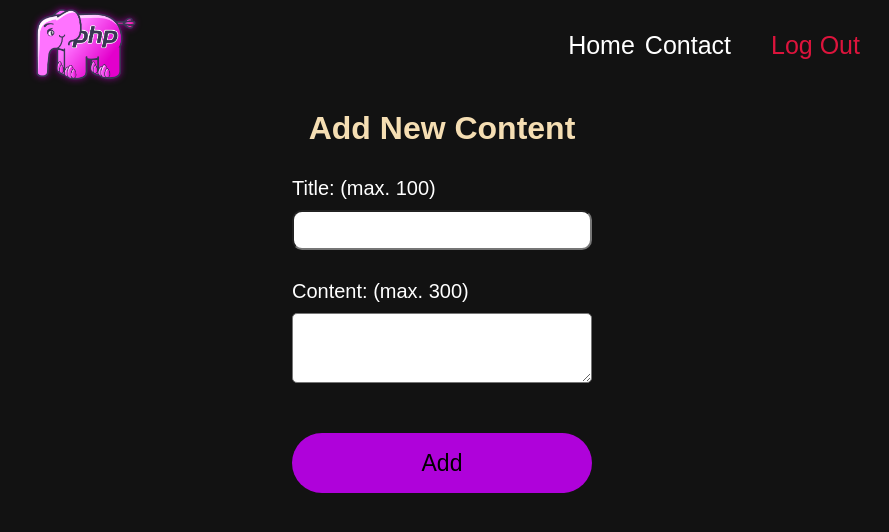
After one commit to Jero3093/PHP---Login, a PHP site: page /pages/newContent.php in a window 1280 px wide. The commit adds this page. Shown: the top 532 px of the page, without its empty margins (198-1087 px from the left). Run offline with PHP 8.4, Linux system fonts and the light colour scheme; the visitor is signed in with stand-in values (Sample User, id 1).

Commit message:
Agregar nuevo contenido

```diff
--- a/database/schema.sql
+++ b/database/schema.sql
@@ -4,4 +4,4 @@ CREATE TABLE signup (id INT(11) AUTO_INCREMENT, name VARCHAR(100), email VARCHAR
 
 CREATE TABLE contact (id INT(11) AUTO_INCREMENT, name VARCHAR(100), url VARCHAR(200), icon_url VARCHAR(100));
 
-CREATE TABLE content (id INT(11) AUTO_INCREMENT, img_url VARCHAR(200), text VARCHAR(300));
+CREATE TABLE content (id INT(11) AUTO_INCREMENT, title VARCHAR(100), img_url VARCHAR(200), text VARCHAR(300));
--- a/pages/home.php
+++ b/pages/home.php
@@ -29,6 +29,11 @@ if (!isset($_SESSION['email'])) {
         ?>
     </main>
 
+    <a href="./newContent.php" class="AddButton">
+        <div class="line1"></div>
+        <div class="line2"></div>
+    </a>
+
     <!--JS-->
     <script src="./../js/content.js"></script>
 </body>
--- /dev/null
+++ b/pages/newContent.php
@@ -0,0 +1,44 @@
+<!DOCTYPE html>
+<html lang="en">
+
+<?php
+session_start();
+
+if (!isset($_SESSION['email'])) {
+    header("location: ./../");
+    exit();
+}
+
+?>
+
+<head>
+    <meta charset="UTF-8">
+    <meta name="viewport" content="width=device-width, initial-scale=1.0">
+    <link rel="stylesheet" href="./../style.css">
+    <link rel="shortcut icon" href="./../assets/icons/PHP.png" type="image/x-icon">
+    <title>PHP - New Content</title>
+</head>
+
+<body>
+    <?php include("./../src/components/header.php") ?>
+
+
+    <form action="./../php/agregarContenido.php" method="post" class="NewContentForm">
+        <h1 class="NewContentForm-title">Add New Content</h1>
+
+        <div class="NewContentForm-input_container">
+            <label for="content" class="NewContentForm-label">Title: (max. 100)</label>
+            <input type="text" name="title" id="title" maxlength="100" class="NewContentForm-input" autocomplete="off" />
+        </div>
+
+        <div class="NewContentForm-input_container">
+            <label for="content" class="NewContentForm-label">Content: (max. 300)</label>
+            <textarea type="text" name="content" id="content" maxlength="300" class="NewContentForm-area" autocomplete="off"></textarea>
+        </div>
+
+        <input type="submit" value="Add" class="NewContentForm-submit">
+    </form>
+
+</body>
+
+</html>
--- a/php/cargarContenido.php
+++ b/php/cargarContenido.php
@@ -11,10 +11,10 @@ function cargarContenido()
         die("Query Failed.");
     } else {
         while ($row = mysqli_fetch_array($result)) {
-            echo '<div class="card_content" id="' . $row['id'] . '">
+            echo '<a href="./../pages/details.php?id=' . $row['id'] . '" id="' . $row['id'] . '" class="card_content">
                 <img src="' . $row['img_url'] . '" class="card_content-img" alt="content-img" />
-                <p class="card_content-text">' . $row['text'] . '</p>
-            </div>';
+                <p class="card_content-title">' . $row['title'] . '</p>
+            </a>';
         }
     };
 }
--- a/style.css
+++ b/style.css
@@ -185,14 +185,14 @@ body {
 .content_grid {
     display: grid;
     place-items: center;
-    grid-template-columns: repeat(1, 1fr);
+    grid-template-columns: minmax(300px, 700px);
     margin-top: 30px;
     row-gap: 30px;
 }
 
 .card_content {
     width: 330px;
-    height: 430px;
+    height: 350px;
     border-radius: 10px;
     box-shadow: 0 0 4px purple;
     display: flex;
@@ -201,6 +201,8 @@ body {
     padding: 10px;
     overflow: hidden;
     transition: 0.2s ease-in-out;
+    cursor: pointer;
+    text-decoration: none;
 }
 
 .card_content:hover {
@@ -218,10 +220,11 @@ body {
     object-fit: cover;
 }
 
-.card_content-text {
+.card_content-title {
     color: white;
     font-size: 18px;
-    line-height: 32px;
+    line-height: 25px;
+    word-break: break-all;
 }
 
 /*===============
@@ -276,6 +279,139 @@ body {
     height: 40px;
 }
 
+/*================
+    Add Button
+================*/
+.AddButton {
+    width: 60px;
+    height: 60px;
+    display: flex;
+    align-items: center;
+    justify-content: center;
+    background: rgb(175, 2, 218);
+    border-radius: 100%;
+    position: fixed;
+    bottom: 15px;
+    right: 15px;
+}
+
+.line1 {
+    width: 20px;
+    height: 3px;
+    background-color: #000;
+}
+
+.line2 {
+    width: 3px;
+    height: 20px;
+    background-color: #000;
+    transform: rotate(180);
+    position: absolute;
+}
+
+/*======================
+    New Content Page
+======================*/
+.NewContentForm {
+    display: flex;
+    flex-direction: column;
+    width: 100vw;
+    height: 100%;
+    align-items: center;
+}
+
+.NewContentForm-title {
+    color: wheat;
+    margin-bottom: 20px;
+    margin-top: 20px;
+}
+
+.NewContentForm-input_container {
+    display: flex;
+    flex-direction: column;
+    margin-top: 10px;
+    margin-bottom: 20px;
+}
+
+.NewContentForm-input {
+    width: 300px;
+    height: 40px;
+    margin-top: 10px;
+    border-radius: 10px;
+    padding: 5px;
+}
+
+.NewContentForm-label {
+    color: white;
+    font-size: 20px;
+}
+
+.NewContentForm-area {
+    width: 300px;
+    height: 70px;
+    margin-top: 10px;
+    border-radius: 5px;
+    padding: 5px;
+}
+
+.NewContentForm-submit {
+    width: 300px;
+    height: 60px;
+    border-radius: 50px;
+    display: flex;
+    align-items: center;
+    justify-content: center;
+    background-color: rgb(175, 2, 218);
+    margin-top: 30px;
+    font-size: 23px;
+    cursor: pointer;
+    transition: .2s ease-in-out;
+    outline: none;
+    border: none;
+}
+
+.NewContentForm-submit:hover {
+    transition: .2s ease-in-out;
+    background-color: rgb(75, 34, 86);
+    color: rgb(175, 2, 218);
+}
+
+/*===================
+    Details Page
+===================*/
+
+.details_container {
+    display: flex;
+    flex-direction: column;
+    align-items: center;
+    justify-content: center;
+}
+
+.details_content {
+    display: flex;
+    flex-direction: column;
+    margin-top: 30px;
+}
+
+.details_content-img {
+    width: 360px;
+    height: 450px;
+    box-shadow: 0 0 5px rgb(203, 40, 244);
+    border-radius: 10px;
+}
+
+.details_content-title {
+    color: white;
+    font-size: 23px;
+    margin-top: 20px;
+}
+
+.details_content-text {
+    color: gray;
+    margin-top: 20px;
+    font-size: 18px;
+}
+
 /*=================
     Animations
 =================*/
@@ -298,8 +434,17 @@ body {
     Responsive Tablet
 =======================*/
 @media screen and (min-width: 768px) {
+    /*==Home Page==*/
+
     .content_grid {
         grid-template-columns: repeat(2, 1fr);
+    }
+
+    /*==Details Page==*/
+
+    .details_content {
+        flex-direction: row;
+        gap: 20px;
     }
 }
 
@@ -308,7 +453,6 @@ body {
 =======================*/
 @media screen and (min-width: 1024px) {
     .content_grid {
-        grid-template-columns: repeat(2, 1fr);
         margin-left: 20%;
         margin-right: 20%;
     }
```
Also changed, not shown: pages/details.php (added, +55 -0 lines), php/agregarContenido.php (added, +26 -0 lines).
